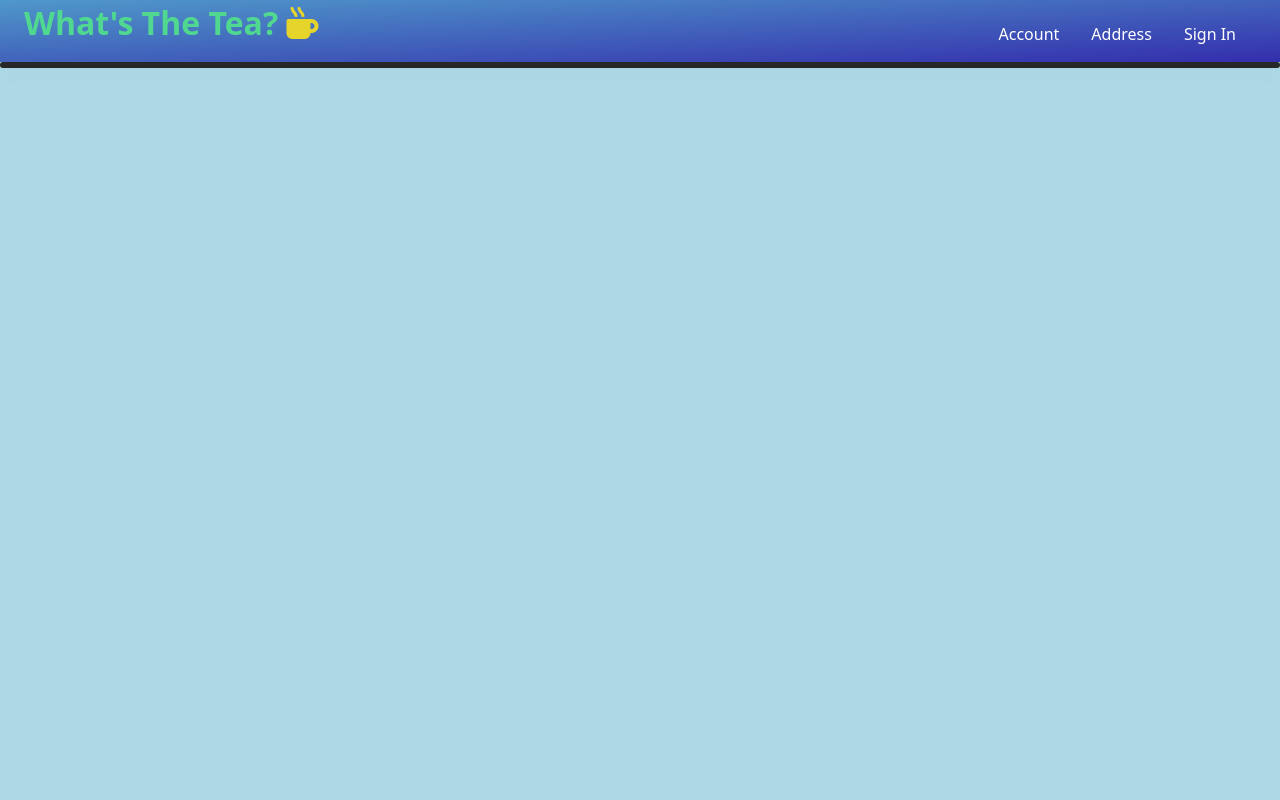
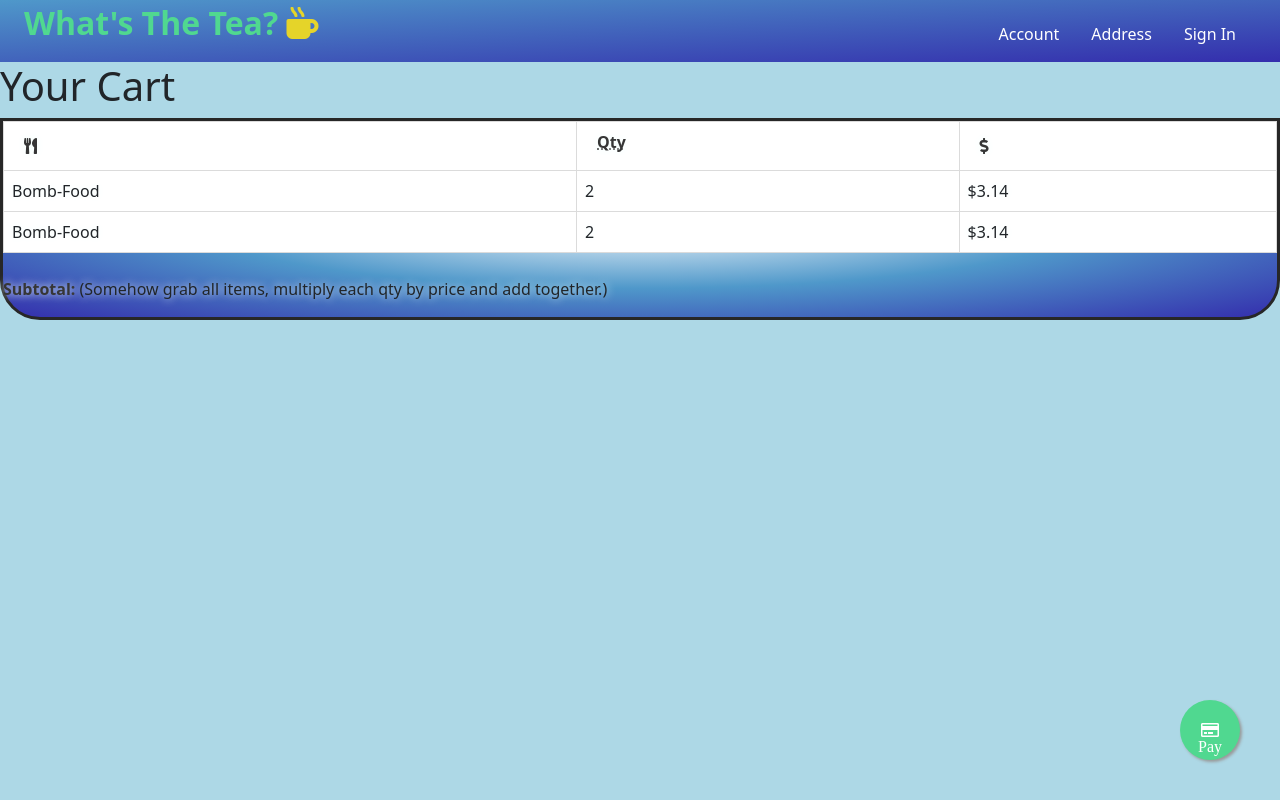
Before and after one commit to acp25/WhatsTheTea, a React (Create React App) app in the folder client/: page /cart in a window 1280 px wide. Built offline with nearby package versions, Linux system fonts and the light colour scheme.

Commit message:
draft of a shopping cart. needs the logic and im hoping the button on this page can take user to stripe (not set up)

```diff
--- a/client/src/components/pages/ShoppingCart.js
+++ b/client/src/components/pages/ShoppingCart.js
@@ -1,24 +1,54 @@
 import React, { useState } from "react";
 import "./../../styles/float-btn.css";
+import "./../../styles/app.css";
 
-export default function Restaurants(props) {
-  //     const [input, setInput] = useState('');
+export default function ShoppingCart() {
 
-  //     const handleSubmit = (e) => {
-  //         // e.preventDefault();
-  //     }
-
-  //     props.onSubmit({
-  //         text: input,
-  //     });
-
-  //     setInput('')
-  // }
+  const foodItem = "Bomb-Food"
+  const price = 1.57
+  const quantity = 2;
+  const linePrice = (price)*(quantity);
   return (
     <>
-      {/* <a href="#"> */}
-      <section className="card"></section>
-      {/* </a> */}
+      <h1 className="">Your Cart</h1>
+      <section className="card-table">
+      <table className="table-rounded table is-hoverable is-bordered text-shadow ">
+        {/* <thead className=" is-narrow "> */}
+          <tr>
+            <th>
+              <i className="fas fa-utensils"> </i>
+            </th>
+            <th>
+              <abbr title="Quantity">Qty</abbr>
+            </th>
+            <th>
+              <i className="fas fa-dollar-sign"> </i>
+            </th>
+          </tr>
+        {/* </thead> */}
+        <tbody className="">
+          <tr >
+            <td >{foodItem}</td>
+            <td>{quantity}</td>
+            <td>${linePrice}</td>
+          </tr>
+          <tr >
+            <td >{foodItem}</td>
+            <td>{quantity}</td>
+            <td>${linePrice}</td>
+          </tr>
+        </tbody>
+      </table>
+
+      <p className="text-shadow">
+      <strong>Subtotal:</strong> (Somehow grab all items, multiply each qty by price and add together.)
+      </p>
+      </section>
+
+      <a href="#" class="float">
+        <i className="far fa-credit-card my-float">
+          <br/>Pay</i>
+    </a>
     </>
   );
 }
```
